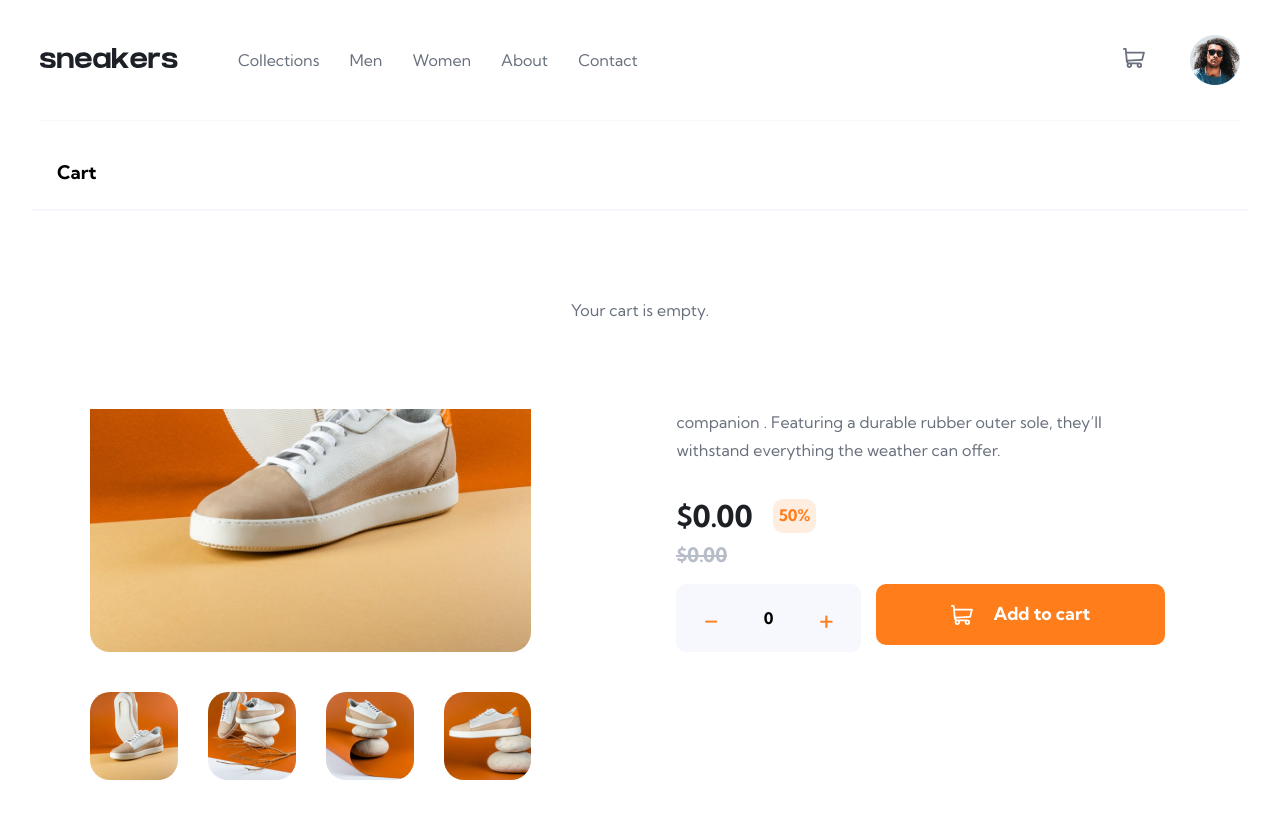
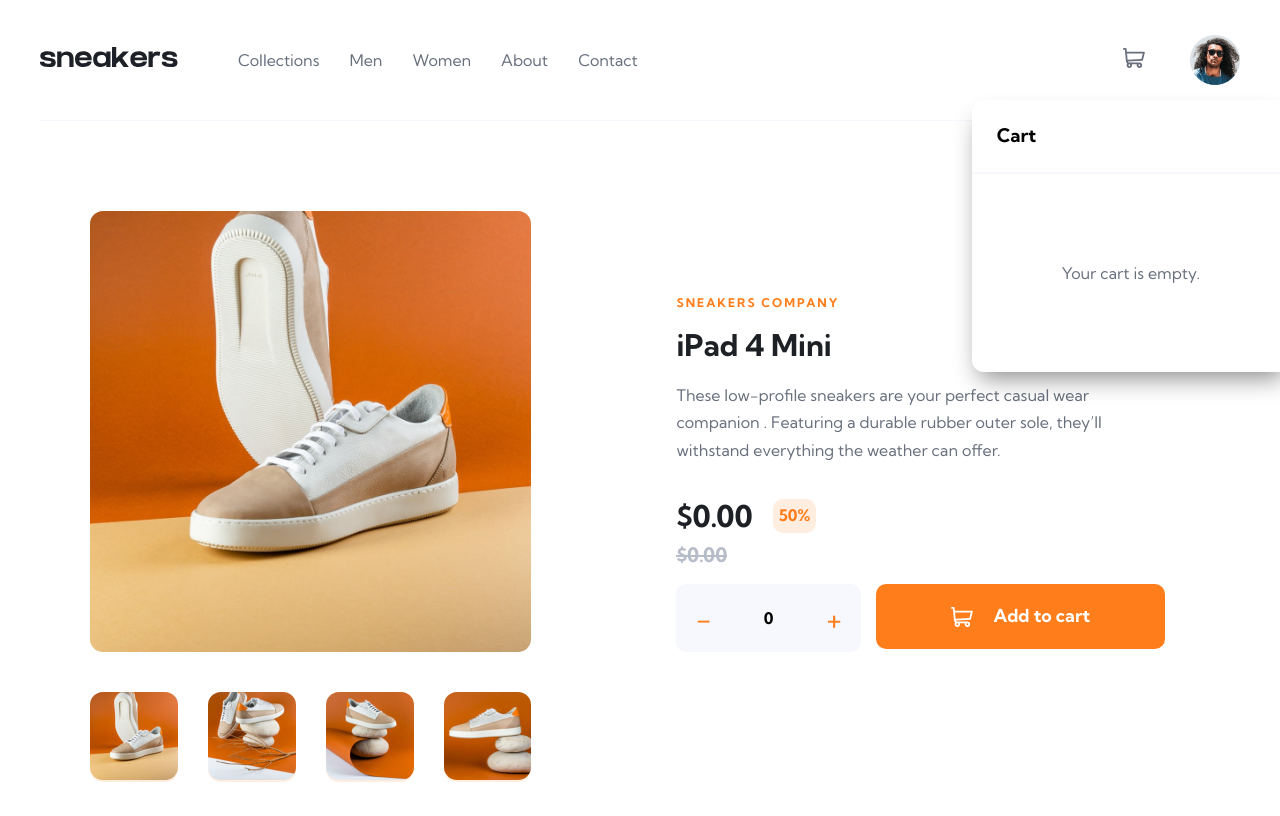
Before and after one commit to arnaudouttier/ecommerce-product-page-main, a Vue app: page / in a window 1280 px wide. Both pictures are taken after a click on the element 1130 px from the left and 59 px from the top of the page. Built offline with nearby package versions, Linux system fonts and the light colour scheme.

Commit message:
nlle beta

```diff
--- a/src/assets/scss/_global.scss
+++ b/src/assets/scss/_global.scss
@@ -21,7 +21,11 @@ a {
   font-size: 18px;
 
   &.orange {
-    background-color: $orange !important;
+    background-color: $orange ;
+
+    &:hover {
+      background-color: $pale_orange;
+    }
   }
 }
 
--- a/src/commons/Header.vue
+++ b/src/commons/Header.vue
@@ -4,15 +4,15 @@
       <TheNavigation />
       <Logo />
     </div>
-    <Shipping />
+    <ShippingNavigation />
+    <ShippingCart />
   </header>
-  <ShippingCart />
 </template>
 
 <script>
 import TheNavigation from "@/components/TheNavigation.vue";
 import Logo from "@/components/Logo.vue";
-import Shipping from "@/components/Shipping.vue";
+import ShippingNavigation from "@/components/ShippingNavigation.vue";
 import ShippingCart from "@/components/ShippingCart.vue";
 
 export default {
@@ -20,7 +20,7 @@ export default {
   components: {
     TheNavigation,
     Logo,
-    Shipping,
+    ShippingNavigation,
     ShippingCart,
   },
 };
--- a/src/components/Carousel.vue
+++ b/src/components/Carousel.vue
@@ -38,13 +38,15 @@
     <div class="carousel-thumbnail">
       <ul>
         <li
-          v-for="im in image"
-          :key="im.id"
-          @click="currentImageThumbnailId(im.id)"
+          v-for="imageItemThumbnail in image"
+          :key="imageItemThumbnail.id"
+          @click="currentImageThumbnailId(imageItemThumbnail.id)"
         >
           <img
             @click="toggleactiveImgThumbnail($event)"
-            :src="require(`@/assets/images/${im.imageThumbnailUrl}`)"
+            :src="
+              require(`@/assets/images/${imageItemThumbnail.imageThumbnailUrl}`)
+            "
             width="90"
             height="90"
             loading="eager"
@@ -68,13 +70,11 @@ export default {
     nextImageCaroussel() {
       if (this.currentImageId < 3) {
         this.currentImageId = this.currentImageId + 1;
-        this.etProductImae(this.currentImageId);
       }
     },
     prevImageCaroussel() {
       if (this.currentImageId > 0) {
         this.currentImageId = this.currentImageId - 1;
-        this.etProductImae(this.currentImageId);
       }
     },
     currentImageThumbnailId(id) {
@@ -88,7 +88,7 @@ export default {
       event.target.classList.toggle("active");
     },
     activeModalCarousel() {
-      return this.$store.dispatch("sowModal");
+      return this.$store.dispatch("showModal");
     },
   },
   computed: {
@@ -105,6 +105,11 @@ export default {
 .carousel {
   position: relative;
   cursor: pointer;
+
+  img {
+    border-radius: 13px;
+    box-sizing: border-box;
+  }
 }
 
 .carousel-image {
@@ -145,12 +150,6 @@ export default {
 }
 
 @media (min-width: 1200px) {
-  .carousel {
-    img {
-      border-radius: 20px;
-    }
-  }
-
   .carousel-buttons {
     display: none !important;
   }
@@ -165,10 +164,14 @@ export default {
       gap: 30px;
     }
 
-    img {
+    li {
+      background-color: $pale_orange;
+      border-radius: 13px;
       max-width: 90px;
       max-height: 90px;
+    }
 
+    img {
       &:hover {
         opacity: 0.4;
       }
--- a/src/components/Logo.vue
+++ b/src/components/Logo.vue
@@ -16,4 +16,8 @@ export default {
 };
 </script>
 
-<style scoped lang="scss"></style>
+<style scoped lang="scss">
+.logo {
+  padding-bottom: 3px;
+}
+</style>
--- a/src/components/ModalCarousel.vue
+++ b/src/components/ModalCarousel.vue
@@ -3,13 +3,14 @@
     class="modal"
     v-for="image in getProductsImage"
     :key="image.id"
-    v-show="SowModal"
+    v-show="ShowModal"
   >
     <div class="carousel">
       <div class="close-modal">
-        <button class="btn btn-close-modal" @click="activeModalCarousel()">
-          X
-        </button>
+        <button
+          class="btn btn-close-modal"
+          @click="activeModalCarousel()"
+        ></button>
       </div>
 
       <div class="carousel-image">
@@ -74,20 +75,17 @@ export default {
   data() {
     return {
       currentImageId: 0,
-      isActiveModal: null,
     };
   },
   methods: {
     nextImageCaroussel() {
       if (this.currentImageId < 3) {
         this.currentImageId = this.currentImageId + 1;
-        this.etProductImae(this.currentImageId);
       }
     },
     prevImageCaroussel() {
       if (this.currentImageId > 0) {
         this.currentImageId = this.currentImageId - 1;
-        this.etProductImae(this.currentImageId);
       }
     },
     currentImageThumbnailId(id) {
@@ -95,20 +93,22 @@ export default {
     },
 
     toggleactiveImgThumbnail(event) {
-      document.querySelectorAll(".carousel-thumbnail img").forEach((tImg) => {
-        tImg.classList.remove("active");
-      });
+      document
+        .querySelectorAll(".carousel-thumbnail img")
+        .forEach((thumbnailImage) => {
+          thumbnailImage.classList.remove("active");
+        });
       event.target.classList.toggle("active");
     },
     activeModalCarousel() {
-      return this.$store.dispatch("sowModal");
+      return this.$store.dispatch("showModal");
     },
   },
   computed: {
     getProductsImage() {
       return this.$store.getters.getProductsImage;
     },
-    SowModal() {
+    ShowModal() {
       return this.$store.getters.getActiveModal;
     },
   },
@@ -127,7 +127,8 @@ export default {
   display: flex;
   justify-content: center;
   align-items: center;
-  background-color: #00000061;
+  background-color: rgba(0, 0, 0, 0.75);
+  z-index: 999;
 
   .carousel {
     max-width: 650px;
@@ -135,6 +136,41 @@ export default {
 
   .close-modal {
     text-align: right;
+    margin-bottom: 20px;
+    height: 30px;
+
+    .btn-close-modal {
+      position: relative;
+      width: 30px;
+
+      &::before,
+      &::after {
+        content: " ";
+        display: block;
+        background-color: $white;
+        height: 4px;
+        width: 25px;
+        position: absolute;
+        top: 0;
+        left: 0;
+        transition: background-color 0.1s ease;
+      }
+
+      &::before {
+        transform: rotate(45deg);
+      }
+
+      &::after {
+        transform: rotate(-45deg);
+      }
+
+      &:hover {
+        &::before,
+        &::after {
+          background-color: $orange;
+        }
+      }
+    }
   }
 
   .carousel-image {
@@ -144,6 +180,14 @@ export default {
 
   .carousel-buttons {
     display: flex !important;
+    width: 110%;
+    left: -5%;
+    padding: 0;
+
+    button {
+      width: 56px;
+      height: 56px;
+    }
   }
 
   .carousel-thumbnail {
--- a/src/components/ProductContent.vue
+++ b/src/components/ProductContent.vue
@@ -176,15 +176,20 @@ export default {
 .product-quantity {
   grid-area: 2 / 1 / 3 / 3;
   display: flex;
+  align-items: center;
   background-color: $light_grayish_blue;
-  padding: 20px;
   border-radius: 10px;
   font-weight: 700;
+
+  padding: 0 20px;
 
   button {
     font-size: 30px;
     color: $orange;
-    flex-grow: 1;
+
+    &:hover {
+      color: $pale_orange;
+    }
   }
 
   p {
@@ -201,6 +206,7 @@ export default {
     display: flex;
     justify-content: center;
     align-items: center;
+    padding: 22px;
 
     svg {
       margin-right: 20px;
--- a/src/components/ShippingCart.vue
+++ b/src/components/ShippingCart.vue
@@ -1,10 +1,12 @@
 <template>
-  <div v-if="activeCart" class="shipping-cart">
+  <div v-show="activeCart" class="shipping-cart">
     <div class="s-cart-header">
       <h3>Cart</h3>
     </div>
-    <div class="s-cart-content empty" v-if="getProduct == 0">
-      <p>Your cart is empty.</p>
+    <div v-if="getCartQuantity == 0">
+      <div class="s-cart-content empty">
+        <p>Your cart is empty.</p>
+      </div>
     </div>
     <div v-else>
       <div v-for="cartItem in cart" :key="cartItem.id">
@@ -23,7 +25,7 @@
                 <strong>${{ cartItem.discountProductPrice }}.00</strong>
               </p>
             </div>
-            <div class="s-cart-trash" @click="cleanCart()">
+            <div class="s-cart-trash" @click="emptyCart()">
               <svg
                 width="14"
                 height="16"
@@ -53,9 +55,6 @@
 export default {
   name: "ShippingCart",
   methods: {
-    cleanCart() {
-      this.$store.dispatch("cleanCart");
-    },
     emptyCart() {
       this.$store.dispatch("emptyCart");
       this.$store.dispatch("activeCart");
@@ -68,10 +67,10 @@ export default {
     cart() {
       return this.$store.getters.cartProducts;
     },
-    getProduct() {
-      const product = this.$store.getters.getProducts;
-      return product.map((productItem) => {
-        return productItem.quantity;
+    getCartQuantity() {
+      const product = this.$store.getters.cartProducts;
+      return product.map((cartItem) => {
+        return cartItem.quantity;
       });
     },
   },
@@ -82,12 +81,14 @@ export default {
 @import "./src/assets/scss/style.scss";
 
 .shipping-cart {
-  width: 95%;
   background-color: $white;
-  margin: 2.5%;
-  border-radius: 5px;
+  border-radius: 12px;
+  -webkit-box-shadow: 0px 13px 24px -7px rgba(0, 0, 0, 0.46);
+  box-shadow: 0px 13px 24px -7px rgba(0, 0, 0, 0.46);
   position: absolute;
   top: 105px;
+  left: 2.5%;
+  right: 2.5%;
   z-index: 800;
 }
 
@@ -102,6 +103,7 @@ export default {
 
 .s-cart-content {
   color: $dark_grayish_blue;
+  font-weight: 300;
 
   &.empty {
     padding: 90px;
@@ -125,6 +127,7 @@ export default {
     strong {
       margin-left: 5px;
       color: $very_dark_blue;
+      font-weight: 700;
     }
   }
 
@@ -148,4 +151,11 @@ export default {
     }
   }
 }
+@media (min-width: 1200px) {
+  .shipping-cart {
+    top: 100px;
+    right: -50px;
+    left: initial;
+  }
+}
 </style>
--- a/src/components/Shipping.vue
+++ b/src/components/ShippingNavigation.vue
@@ -25,7 +25,7 @@
 
 <script>
 export default {
-  name: "Shipping",
+  name: "ShippingNavigation",
   data() {
     return {
       activeAvatar: false,
--- a/src/components/TheNavigation.vue
+++ b/src/components/TheNavigation.vue
@@ -67,6 +67,7 @@ export default {
       margin-right: 30px;
 
       &:hover {
+        color: $black;
         border-bottom: 4px solid $orange;
       }
     }
--- a/src/components/TheNavigationMobile.vue
+++ b/src/components/TheNavigationMobile.vue
@@ -56,6 +56,7 @@ export default {
     a {
       font-weight: 700;
       margin-bottom: 30px;
+      color: $black;
     }
   }
 }
--- a/src/store/index.js
+++ b/src/store/index.js
@@ -88,13 +88,6 @@ export default createStore({
       });
     },
 
-    cleanCart(state) {
-      return state.cart.forEach((c) => {
-        c.quantity = 0;
-        c.discountProductPrice = 0;
-      });
-    },
-
     emptyCart(state) {
       return (state.cart = []);
     },
@@ -155,7 +148,7 @@ export default createStore({
       commit("toggleCart");
     },
 
-    sowModal({ commit }) {
+    showModal({ commit }) {
       commit("activeModal");
     },
   },
```
